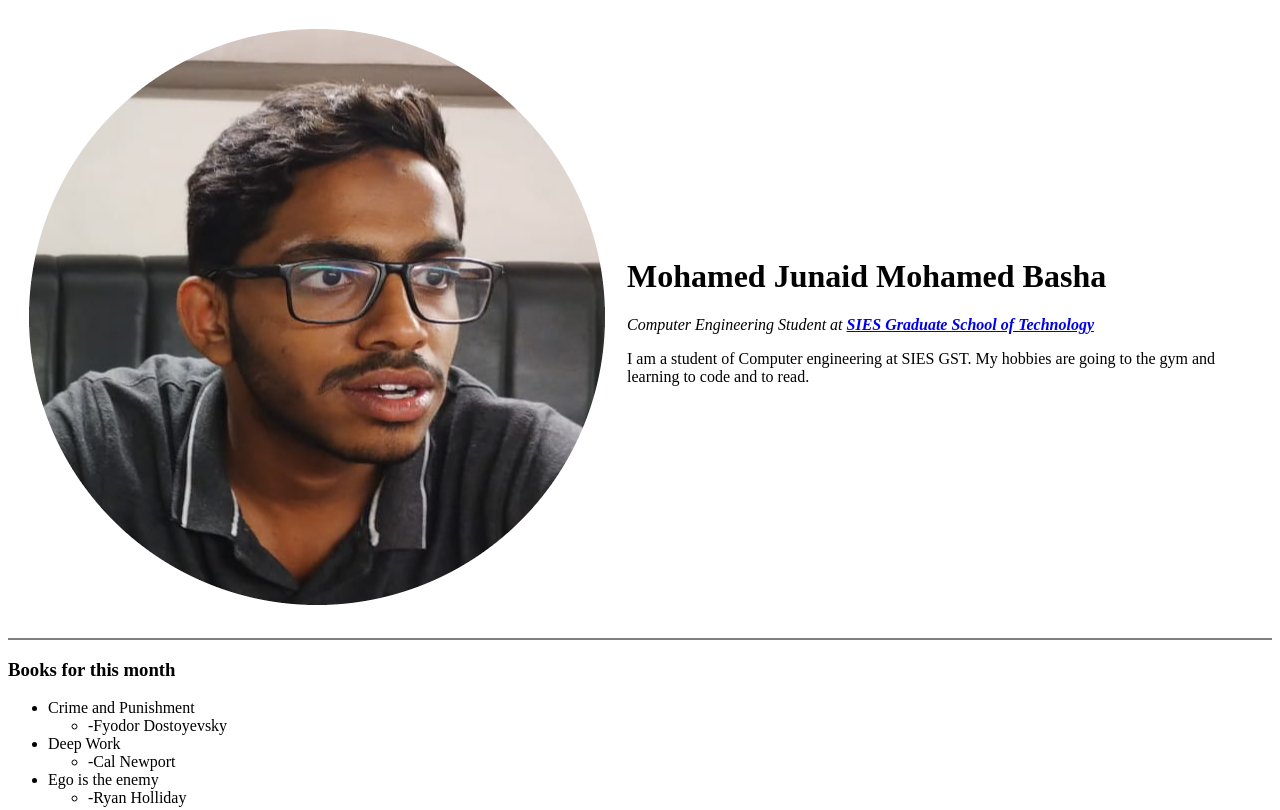
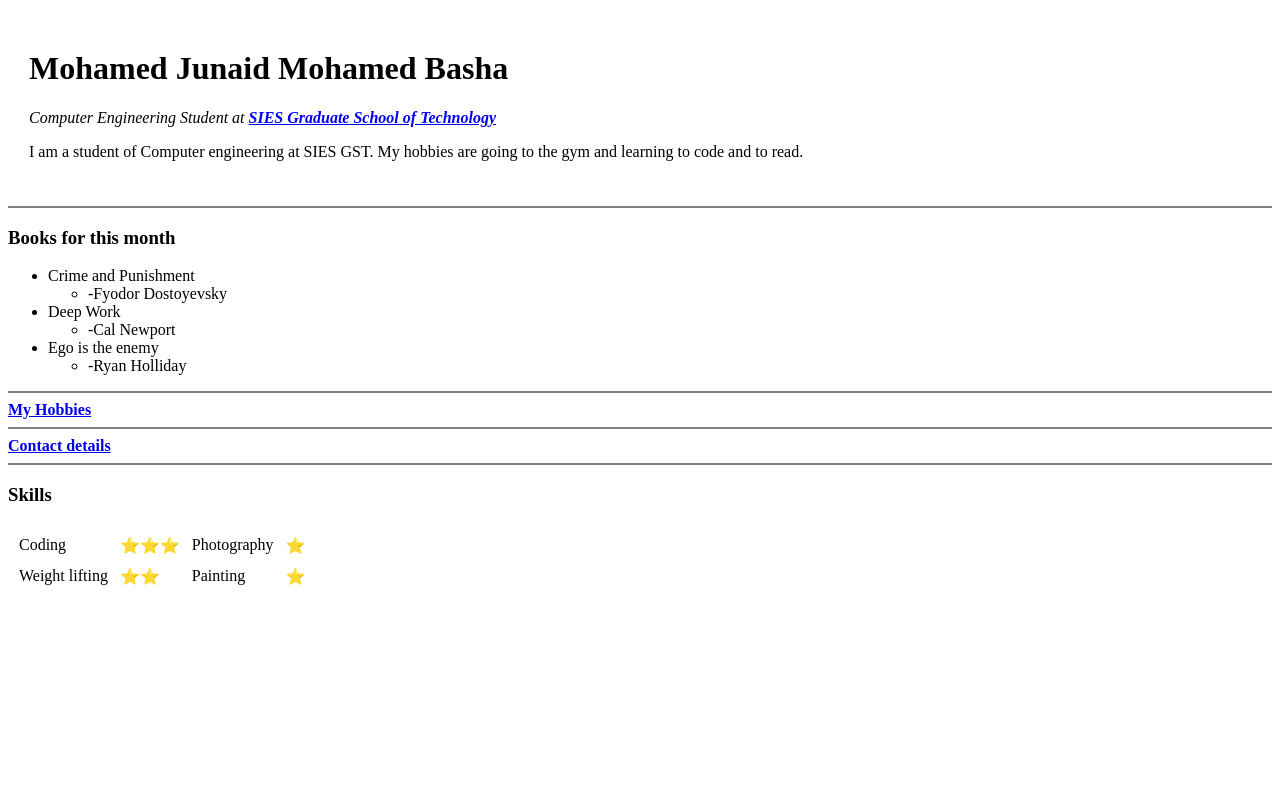
Before and after one commit to Junaid-Basha/CV, a plain HTML site: page index.html in a window 1280 px wide. Shown: the top 810 px of the page. Drawn offline with Linux system fonts and the light colour scheme.

Commit message:
removed the image tag

```diff
--- a/index.html
+++ b/index.html
@@ -9,7 +9,6 @@
 <body>
   <table cellspacing="20">
     <tr>
-      <td><img src="11zon_cropped.png" alt="Bat Logo"></td>
       <td>  <h1>Mohamed Junaid Mohamed Basha</h1>
         <p><em>Computer Engineering Student at <strong><a href="https://www.siesgst.edu.in/">SIES Graduate School of Technology</a></strong></em></p>
         <p>I am a student of Computer engineering at SIES GST. My hobbies are going to the gym and learning
```
